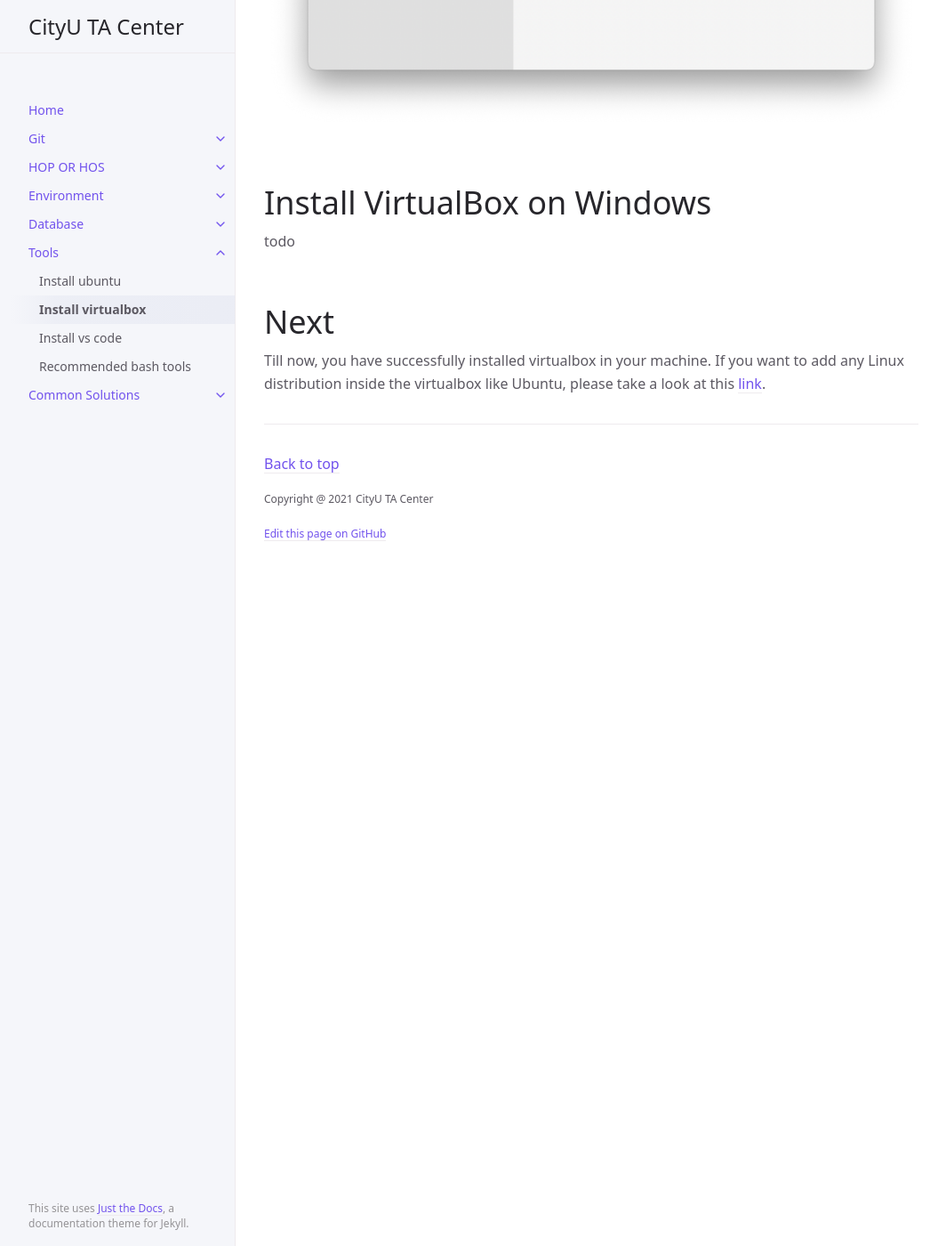
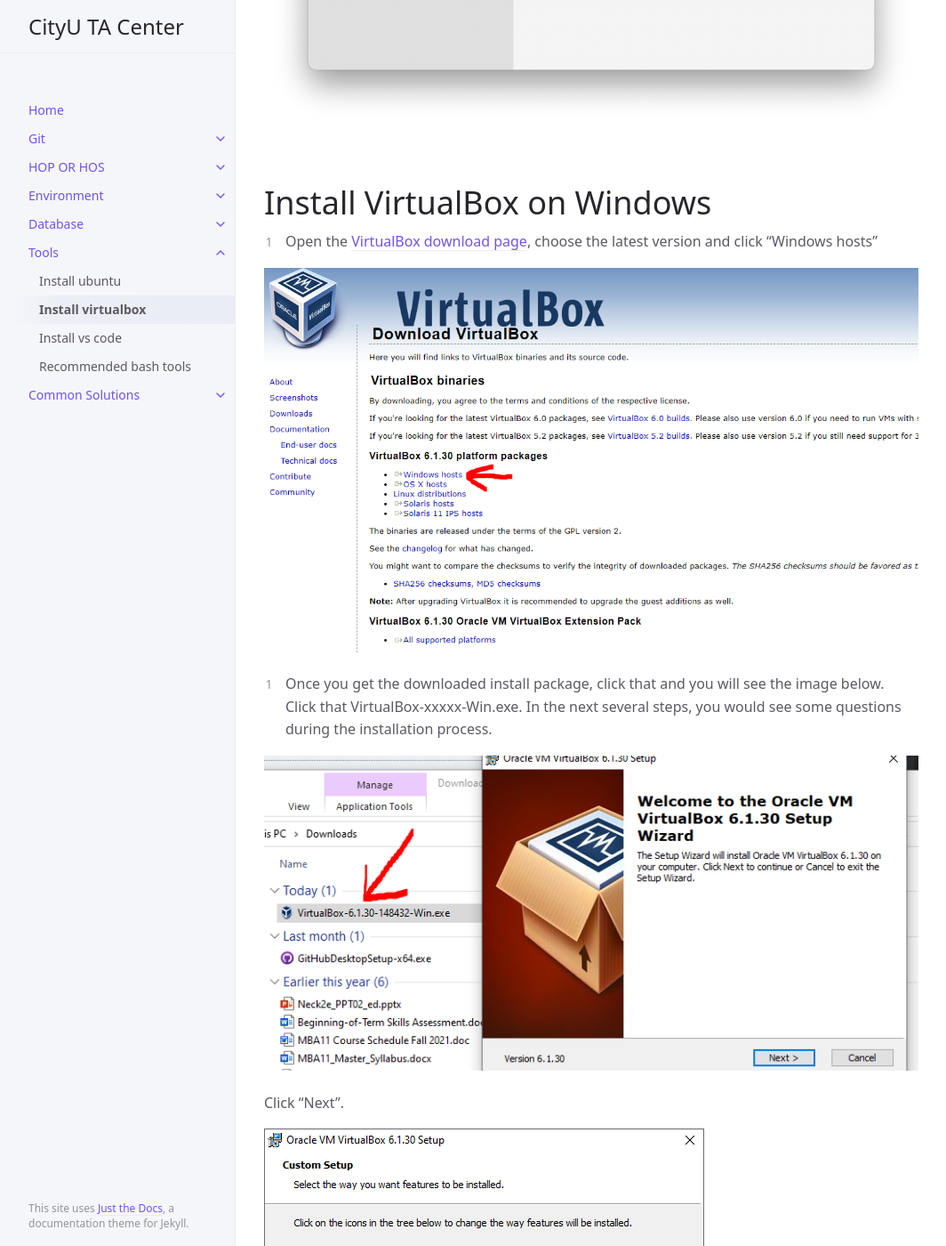
Before and after one commit to thomasthaddeus/cityuseattle.github.io, a Jekyll site: the page built from docs/tools/virtualbox.md, in a window 1280 px wide and 1400 px high, scrolled down 1976 px. Shown: the whole window at 89% size, without its empty margins (107-1171 px from the left). Built offline with Jekyll 4.4.1, drawn with Linux system fonts in a browser that asks for light colours; some of the changed text lies outside the part shown.

Commit message:
Add virtualbox windows

```diff
--- a/docs/tools/virtualbox.md
+++ b/docs/tools/virtualbox.md
@@ -37,7 +37,38 @@ parent: Tools
 # Install VirtualBox on Windows
 
 
-todo
+1. Open the [VirtualBox download page](https://www.virtualbox.org/wiki/Downloads), choose the latest version and click "Windows hosts"
+
+![virtualbox_download_page](/assets/images/virtualbox/virtualbox_windows_homepage.png)
+
+2. Once you get the downloaded install package, click that and you will see the image below. Click that VirtualBox-xxxxx-Win.exe. In the next several steps, you would see some questions during the installation process.
+
+![virtualbox_installing](/assets/images/virtualbox/virtualbox_windows_install.png)
+
+
+Click "Next".
+
+![virtualbox_installing](/assets/images/virtualbox/virtualbox_windows_install_1.png)
+
+Click "Next".
+
+![virtualbox_installing](/assets/images/virtualbox/virtualbox_windows_install_2.png)
+
+Click "Yes".
+![virtualbox_installing](/assets/images/virtualbox/virtualbox_windows_install_3.png)
+
+Click "Install". After that, it may take for a while, please be patient. During the install process, it will ask for your permission. Click "Allow" or "Yes" to complete the installation.
+
+![virtualbox_installing](/assets/images/virtualbox/virtualbox_windows_install_4.png)
+
+Click "Finish".
+![virtualbox_installing](/assets/images/virtualbox/virtualbox_windows_install_5.png)
+
+
+
+3. Open the installed VirtualBox, if you can see the image below. Congrats! Install successfully!
+
+![virtualbox_installing](/assets/images/virtualbox/virtualbox_windows_home.png)
 
 # Next
 
```
Also changed, not shown: assets/images/virtualbox/virtualbox_windows_home.png (added), assets/images/virtualbox/virtualbox_windows_homepage.png (added), assets/images/virtualbox/virtualbox_windows_install.png (added), assets/images/virtualbox/virtualbox_windows_install_1.png (added), assets/images/virtualbox/virtualbox_windows_install_2.png (added), assets/images/virtualbox/virtualbox_windows_install_3.png (added), assets/images/virtualbox/virtualbox_windows_install_4.png (added), assets/images/virtualbox/virtualbox_windows_install_5.png (added), 1 other file.
